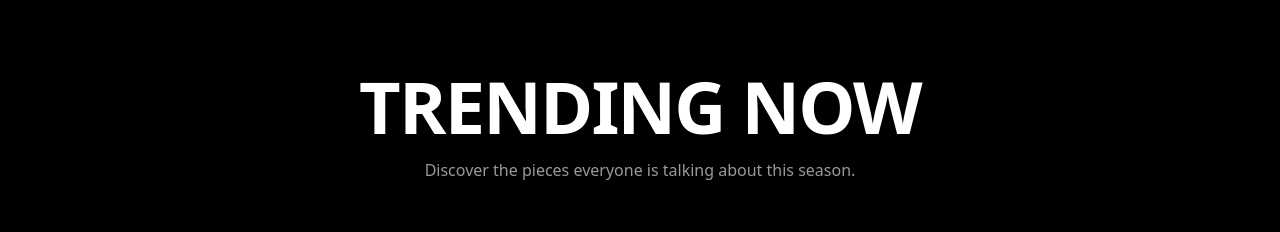
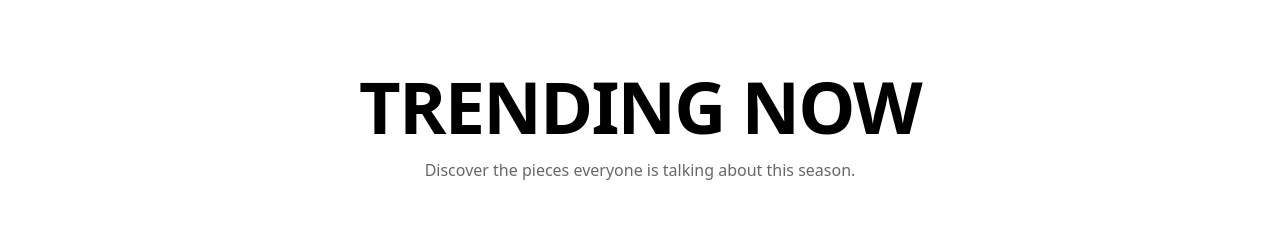
Before and after one commit to FashionFriday-tech/platform, a Next.js app: page / in a window 1280 px wide. Shown: the part 4050-4282 px from the top of the page. Built offline with nearby package versions, Linux system fonts and the light colour scheme.

Commit message:
style (trending section) reduce the py in small device and change the background color

```diff
--- a/src/components/sections/home/TrendingSection.tsx
+++ b/src/components/sections/home/TrendingSection.tsx
@@ -47,12 +47,12 @@ export default async function TrendingSection() {
 
   return (
     // Dark background wrapper matching the reference
-    <section className="w-full py-20 bg-black text-white overflow-hidden">
-      <div className="container mx-auto px-4 text-center mb-12">
+    <section className="w-full sm:py-20 bg-white text-black overflow-hidden">
+      <div className="container mx-auto px-4 text-center sm:mb-12">
         <h2 className="text-4xl md:text-7xl font-extrabold tracking-tight uppercase">
           Trending Now
         </h2>
-        <p className="text-white/60 mt-4 max-w-md mx-auto">
+        <p className="text-black/60 mt-4 max-w-md mx-auto">
             Discover the pieces everyone is talking about this season.
         </p>
       </div>
```
